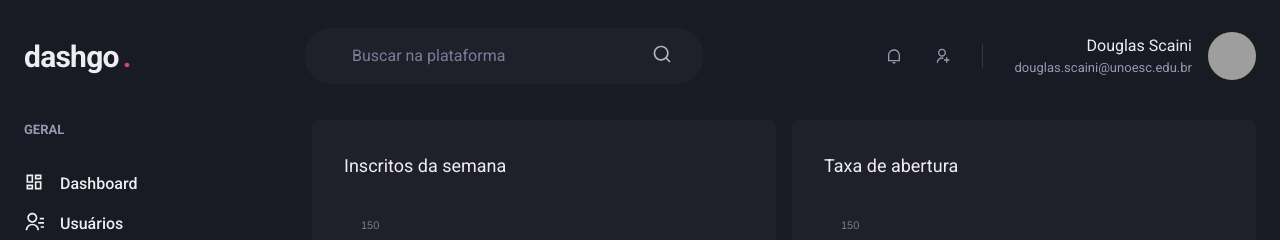
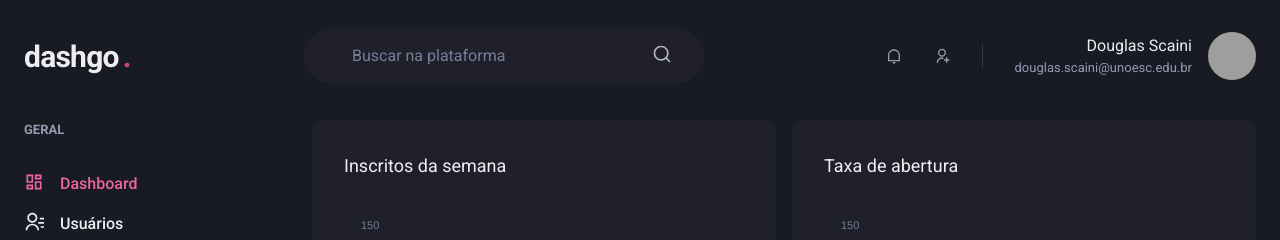
Before and after one commit to douglasscaini/dashgo, a Next.js app: page /dashboard in a window 1280 px wide. Shown: the top 240 px of the page. Built offline with nearby package versions, Linux system fonts and the light colour scheme; grey boxes are pictures that could not be loaded.

Commit message:
chore: Link Active

```diff
--- /dev/null
+++ b/src/components/ActiveLink.tsx
@@ -0,0 +1,33 @@
+import Link, { LinkProps } from "next/link";
+import { useRouter } from "next/router";
+import { cloneElement, ReactElement } from "react";
+
+interface ActiveLinkProps extends LinkProps {
+  children: ReactElement;
+  shouldMathExactHref?: boolean;
+}
+
+export function ActiveLink({ children, shouldMathExactHref = false, ...rest }: ActiveLinkProps) {
+  const { asPath } = useRouter();
+
+  let isActive = false;
+
+  if (shouldMathExactHref && (asPath === rest.href || asPath === rest.as)) {
+    isActive = true;
+  }
+
+  if (
+    !shouldMathExactHref &&
+    (asPath.startsWith(String(rest.href)) || asPath.startsWith(String(rest.as)))
+  ) {
+    isActive = true;
+  }
+
+  return (
+    <Link {...rest}>
+      {cloneElement(children, {
+        color: isActive ? "pink.400" : "gray.50",
+      })}
+    </Link>
+  );
+}
--- a/src/components/Sidebar/NavLink.tsx
+++ b/src/components/Sidebar/NavLink.tsx
@@ -1,18 +1,22 @@
-import { Link, Icon, Text, LinkProps as ChackraLinkProps } from "@chakra-ui/react";
+import { Link as ChackraLink, Icon, Text, LinkProps as ChackraLinkProps } from "@chakra-ui/react";
 import { ElementType } from "react";
+import { ActiveLink } from "../ActiveLink";
 
 interface NavLinkProps extends ChackraLinkProps {
   icon: ElementType;
   children: string;
+  href: string;
 }
 
-export function NavLink({ icon, children, ...rest }: NavLinkProps) {
+export function NavLink({ icon, children, href, ...rest }: NavLinkProps) {
   return (
-    <Link display="flex" align="center" {...rest}>
-      <Icon as={icon} fontSize="20" />
-      <Text ml="4" fontWeight="medium">
-        {children}
-      </Text>
-    </Link>
+    <ActiveLink href={href} passHref>
+      <ChackraLink display="flex" align="center" {...rest}>
+        <Icon as={icon} fontSize="20" />
+        <Text ml="4" fontWeight="medium">
+          {children}
+        </Text>
+      </ChackraLink>
+    </ActiveLink>
   );
 }
--- a/src/components/Sidebar/SidebarNav.tsx
+++ b/src/components/Sidebar/SidebarNav.tsx
@@ -7,13 +7,21 @@
   return (
     <Stack spacing="12" align="flex-start">
       <NavSection title="GERAL">
-        <NavLink icon={RiDashboardLine}>Dashboard</NavLink>
-        <NavLink icon={RiContactsLine}>Usuários</NavLink>
+        <NavLink icon={RiDashboardLine} href="/dashboard">
+          Dashboard
+        </NavLink>
+        <NavLink icon={RiContactsLine} href="/users">
+          Usuários
+        </NavLink>
       </NavSection>
 
       <NavSection title="AUTOMAÇÃO">
-        <NavLink icon={RiInputMethodLine}>Formulários</NavLink>
-        <NavLink icon={RiGitMergeLine}>Automação</NavLink>
+        <NavLink icon={RiInputMethodLine} href="/forms">
+          Formulários
+        </NavLink>
+        <NavLink icon={RiGitMergeLine} href="/automation">
+          Automação
+        </NavLink>
       </NavSection>
     </Stack>
   );
--- a/src/pages/users/index.tsx
+++ b/src/pages/users/index.tsx
@@ -15,7 +15,8 @@
   useBreakpointValue,
 } from "@chakra-ui/react";
 
-import { RiAddLine, RiPencilLine } from "react-icons/ri";
+import Link from "next/link";
+import { RiAddLine } from "react-icons/ri";
 import { Header } from "../../components/Header";
 import { Pagination } from "../../components/Pagination";
 import { SideBar } from "../../components/Sidebar";
@@ -39,6 +40,7 @@
               Usuários
             </Heading>
 
+            <Link href="/users/create" passHref>
               <Button
                 as="a"
                 size="sm"
@@ -48,6 +50,7 @@
               >
                 Criar novo
               </Button>
+            </Link>
           </Flex>
 
           <Table colorScheme="whiteAlpha">
```
Also changed, not shown: src/pages/users/create.tsx (+6 -2 lines). Lines whose indentation alone changed are shown as unchanged.
